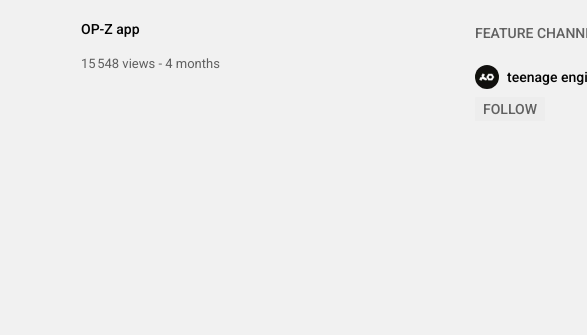
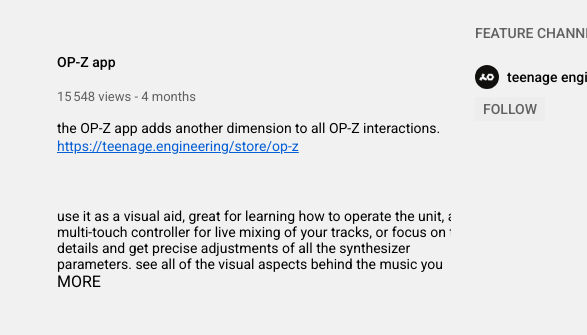
Before and after one commit to Romain-Grandjean/youtube, a plain HTML site: page index.html in a window 1280 px wide. Shown: the part 373-708 px from the top of the page, 693-1280 px from the left. Drawn offline with Linux system fonts and the light colour scheme.

Commit message:
latest version

```diff
--- a/css/style.css
+++ b/css/style.css
@@ -603,7 +603,7 @@ padding: 5px 11px;
 
 .feature-video {
   width: 885px;
-  height: auto;
+  height: 286px;
   padding: 24px 0px;
   display: flex;
   flex-flow: row nowrap;
@@ -611,38 +611,52 @@ padding: 5px 11px;
   align-items: center;
 }
 
-.feature-video iframe {
-  width: 400px;
-  height: 238px;
+.feature-video-infos {
+  width: 424px;
+  height: 171px;
 }
 
-.feature-video-infos {
-  width: 400px;
-  height: 238px;
-}
-
-.top-element {
+.top-elements {
   width: 400px;
   height: 50px;
   display: flex;
   flex-direction: column;
   justify-content: space-between;
   align-items: flex-start;
+  margin-bottom: 16px;
 }
 
-.top-element span {
-
+.top-elements span {
   font-size: 14px;
   font-weight: 500;
   color: #030303;
 }
 
-.top-element p {
-
+.top-elements p {
   font-size: 13px;
   font-weight: 400;
   color: #606060;
 }
+
+.bottom-elements {
+  width: auto;
+  height: 100%;
+  display: flex;
+  flex-direction: column;
+  justify-content: space-between;
+  align-items: flex-start;
+}
+
+.bottom-elements p {
+  font-size: 14px;
+  color: #030303;
+}
+
+.bottom-elements a {
+  font-size: 14px;
+  color: #065FD4;
+}
+
 
 
 
--- a/index.html
+++ b/index.html
@@ -234,12 +234,22 @@
 
         <div class="feature-video">
 
-          <iframe width="560" height="315" src="https://www.youtube.com/embed/iOqaJJhEQB0" frameborder="0" allow="accelerometer; autoplay; encrypted-media; gyroscope; picture-in-picture" allowfullscreen></iframe>
+          <iframe width="400" height="238" src="https://www.youtube.com/embed/iOqaJJhEQB0" frameborder="0" allow="accelerometer; autoplay; encrypted-media; gyroscope; picture-in-picture" allowfullscreen></iframe>
 
           <div class="feature-video-infos">
-              <div class="top-element">
+              <div class="top-elements">
                 <span>OP-Z app</span>
                 <p>15 548 views - 4 months</p>
+              </div>
+              <div class="bottom-elements">
+                  <div class="bottom-elements-top">
+                    <p>the OP-Z app adds another dimension to all OP-Z interactions.</p>
+                    <a href="https://teenage.engineering/store/op-z">https://teenage.engineering/store/op-z</a>
+                  </div>
+                  <div class="bottom-elements-bottom">
+                    <p>use it as a visual aid, great for learning how to operate the unit, as a multi-touch controller for live mixing of your tracks, or focus on the details and get precise adjustments of all the synthesizer parameters. see all of the visual aspects behind the music you </p>
+                    <span>MORE</span>
+                  </div>
               </div>
 
 
```
